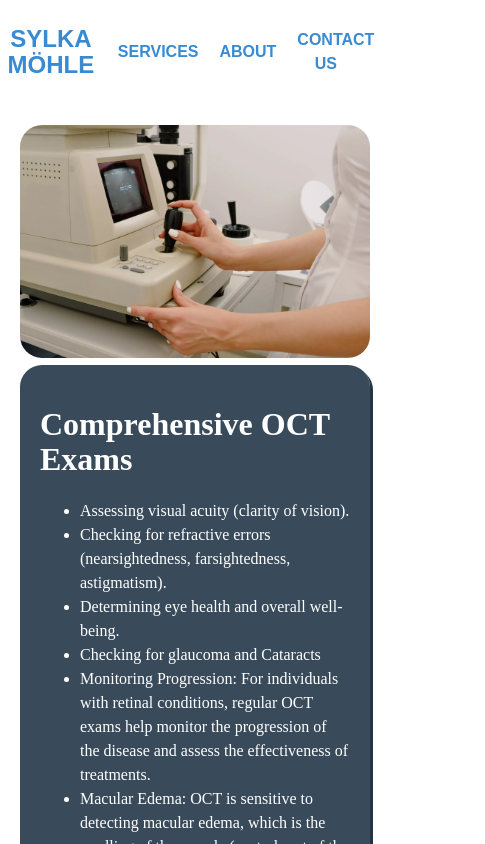
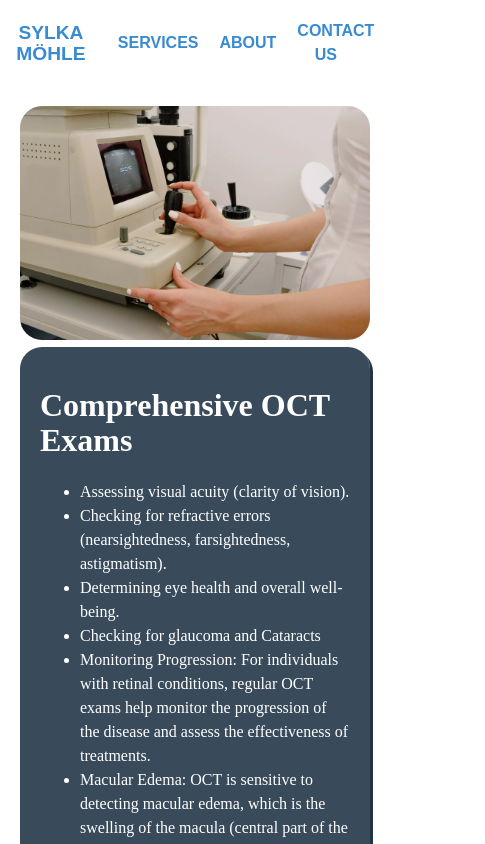
Before and after one commit to AustinMaturure/sylkamohle, a React (Vite) app in the folder sylkemohle/: page /services/1 in a window 390 px wide. Shown: the top 844 px of the page, 485 px wide, since content can reach past the window. Built offline with nearby package versions, Linux system fonts and the light colour scheme; a web font is replaced by a local one.

Commit message:
overflow fix on body

```diff
--- a/sylkemohle/src/Hero.css
+++ b/sylkemohle/src/Hero.css
@@ -664,6 +664,9 @@ transition: opacity 1.5s ease-in ;
    .logo-ctn, .foot-contact{
     padding: 30px;
    }
+   .logo-header{
+    font-size: 1.2rem;
+   }
    .map{
     padding-left: 90px;
     padding-right: 90px;
--- a/sylkemohle/src/servicedetail.css
+++ b/sylkemohle/src/servicedetail.css
@@ -32,9 +32,9 @@
           font-size: 2rem;
         }
 
-        html {
+        body {
           overflow-x: hidden;
-          max-width: 100svw;
+
       }
 
       .nav-links, .nav-link{
```
